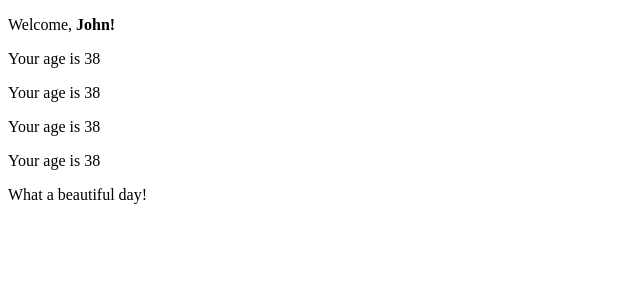
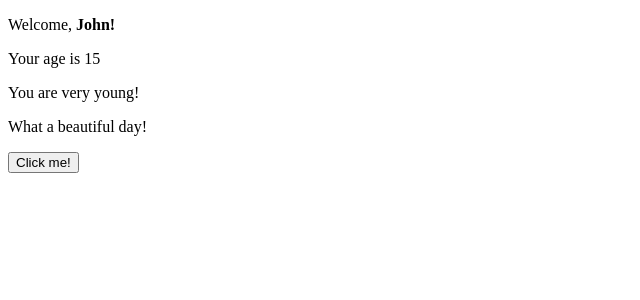
Before and after one commit to Miciaz/react-esercizi, a React (Vite) app: page / in a window 1280 px wide. Shown: the top 300 px of the page, without its empty margins (0-640 px from the left). Built offline with nearby package versions, Linux system fonts and the light colour scheme.

Commit message:
add alertClock component

```diff
--- a/index.html
+++ b/index.html
@@ -4,7 +4,7 @@
     <meta charset="UTF-8" />
     <link rel="icon" type="image/svg+xml" href="/vite.svg" />
     <meta name="viewport" content="width=device-width, initial-scale=1.0" />
-    <title>Vite + React</title>
+    <title>My App</title>
   </head>
   <body>
     <div id="root"></div>
--- /dev/null
+++ b/src/AlertClock.jsx
@@ -0,0 +1,8 @@
+export function AlertClock() {
+    function handleShowTime() {
+        const now = new Date()
+
+        alert(`The current time is ${now.toLocaleTimeString()}` )
+    }
+    return <button onClick={handleShowTime}>Click me!</button>
+}
--- a/src/App.jsx
+++ b/src/App.jsx
@@ -1,11 +1,13 @@
+import { AlertClock } from "./AlertClock";
 import { HelloWorld, Messagge } from "./HelloWorld";
 import { Welcome } from "./Welcome";
 
 export function App() {
   return (
     <div>
-      <Welcome name='John' age={38}/>
+      <Welcome name='John' age={15}/>
       <Messagge />
+      <AlertClock />
     </div>
   );
 }
--- a/src/Welcome.jsx
+++ b/src/Welcome.jsx
@@ -8,6 +8,7 @@ export function Welcome({ name, age }) {
       {Boolean(age) && <Age age={age} />}
       {age > 18 && age < 65 && <Age age={age} />}
       {age > 18 && age < 65 && name === 'John' && <Age age={age} />}
+      {age > 18 ? <Age age={age} /> : <p>You are very young!</p>}
     </div>
   );
 }
```
